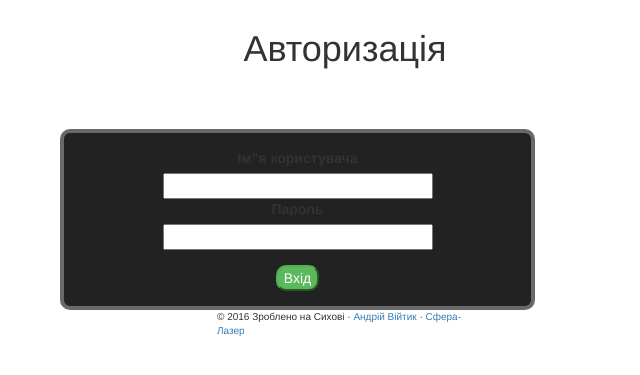
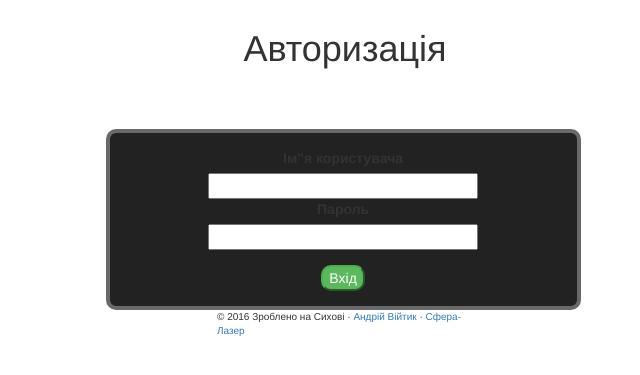
Before and after one commit to mushroom2/laserSite, a Django app: page /userlogin/ in a window 1280 px wide. Shown: the part 51-426 px from the top of the page, without its empty margins (295-935 px from the left). Run offline with Django 3.2, Linux system fonts and the light colour scheme; parts of the project's set-up code (start-up, migrations or seed data) failed here and were passed over; some libraries are stand-ins or nearby versions.

Commit message:
authorisation /userlogin

```diff
--- a/blog/static/blog/style.css
+++ b/blog/static/blog/style.css
@@ -260,5 +260,5 @@ border-radius: 10px;
     border-radius: 10px;
     padding: 15px;
     text-align: center;
-    margin-left: 25%;
+    margin-left: 29%;
 }
```
